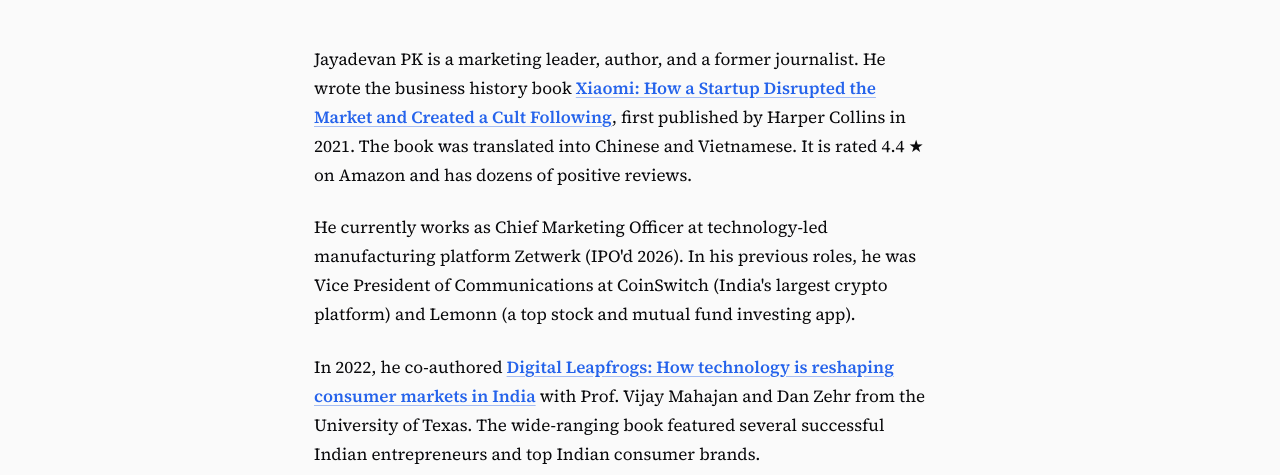
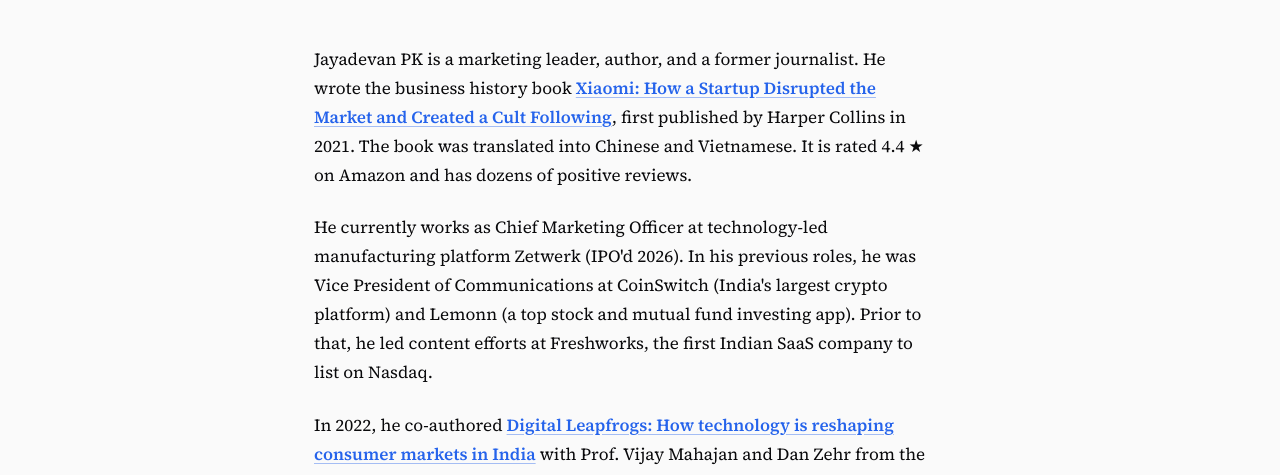
Before and after one commit to jayadevanpk/mysite, a plain HTML site: page index.html in a window 1280 px wide. Shown: the part 291-766 px from the top of the page. Drawn offline with nearby package versions, Linux system fonts and the light colour scheme; a web font is replaced by a local one.

Commit message:
Revise Open Graph description and enhance biography
Updated the Open Graph description and added more details about previous roles.

```diff
--- a/index.html
+++ b/index.html
@@ -6,7 +6,7 @@
   <title>Jayadevan PK | CMO, Author </title>
   <meta name="description" content="Jayadevan PK is a marketing leader, author, and former journalist. He wrote Xiaomi: How a Startup Disrupted the Market, and co-authored Digital Leapfrogs.">
   <meta property="og:title" content="Jayadevan PK">
-  <meta property="og:description" content="Author, communications professional, and former journalist.">
+  <meta property="og:description" content="Author, Marketing Leader, and former journalist.">
   <meta property="og:image" content="https://therealjpk.com/profile.jpg">
   <meta property="og:type" content="website">
   <link rel="preconnect" href="https://fonts.googleapis.com">
@@ -50,7 +50,7 @@
       <section class="reveal">
         <p>Jayadevan PK is a marketing leader, author, and a former journalist. He wrote the business history book <strong><a href="https://www.amazon.in/Xiaomi-Startup-Disrupted-Created-Following-ebook/dp/B08WVFWGSX" target="_blank" rel="noopener">Xiaomi: How a Startup Disrupted the Market and Created a Cult Following</a></strong>, first published by Harper Collins in 2021. The book was translated into Chinese and Vietnamese. It is rated 4.4 ★ on Amazon and has dozens of positive reviews.</p>
 
-        <p>He currently works as Chief Marketing Officer at technology-led manufacturing platform Zetwerk (IPO'd 2026). In his previous roles, he was Vice President of Communications at CoinSwitch (India's largest crypto platform) and Lemonn (a top stock and mutual fund investing app).</p>
+        <p>He currently works as Chief Marketing Officer at technology-led manufacturing platform Zetwerk (IPO'd 2026). In his previous roles, he was Vice President of Communications at CoinSwitch (India's largest crypto platform) and Lemonn (a top stock and mutual fund investing app). Prior to that, he led content efforts at Freshworks, the first Indian SaaS company to list on Nasdaq. </p>
       </section>
 
       <section class="reveal">
```
